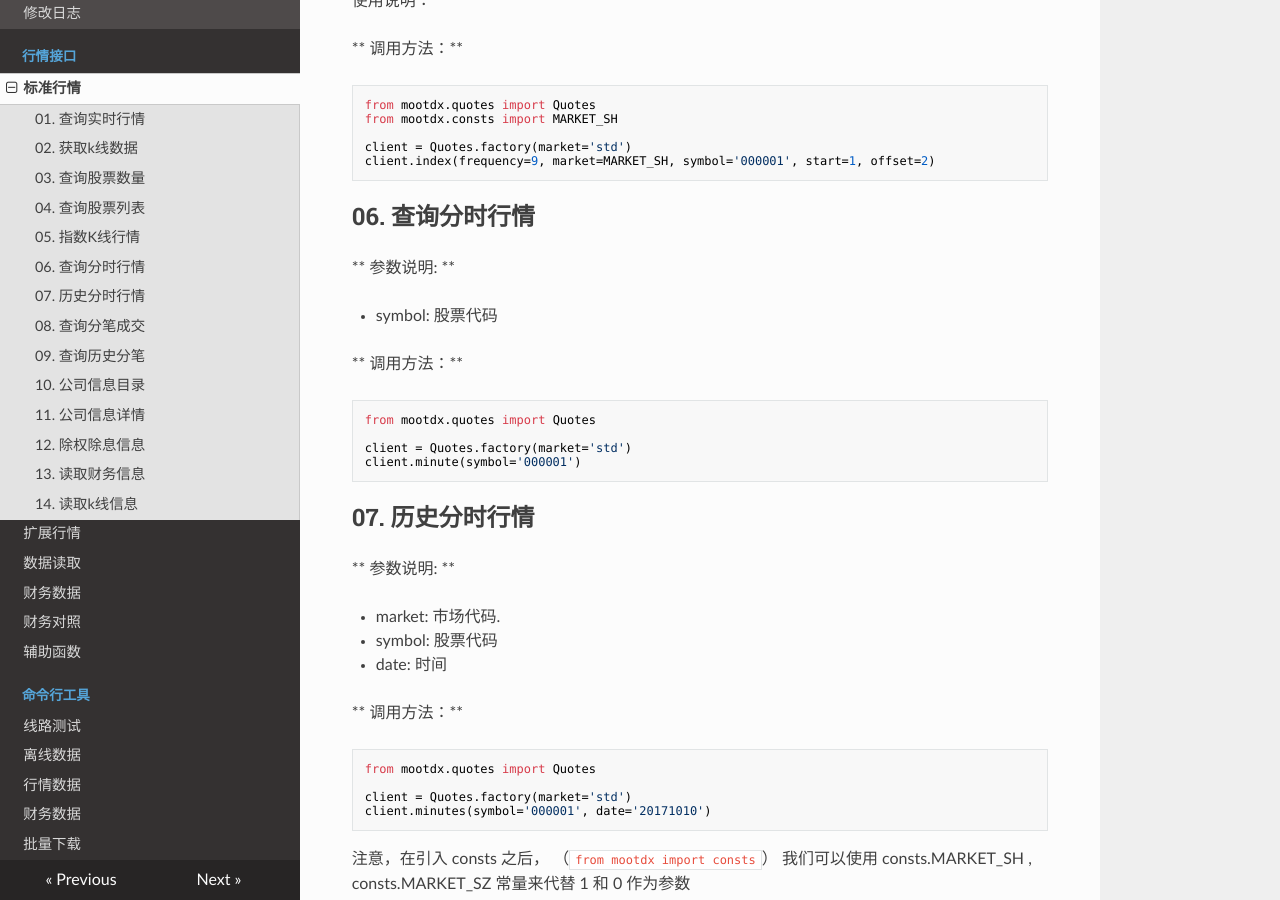
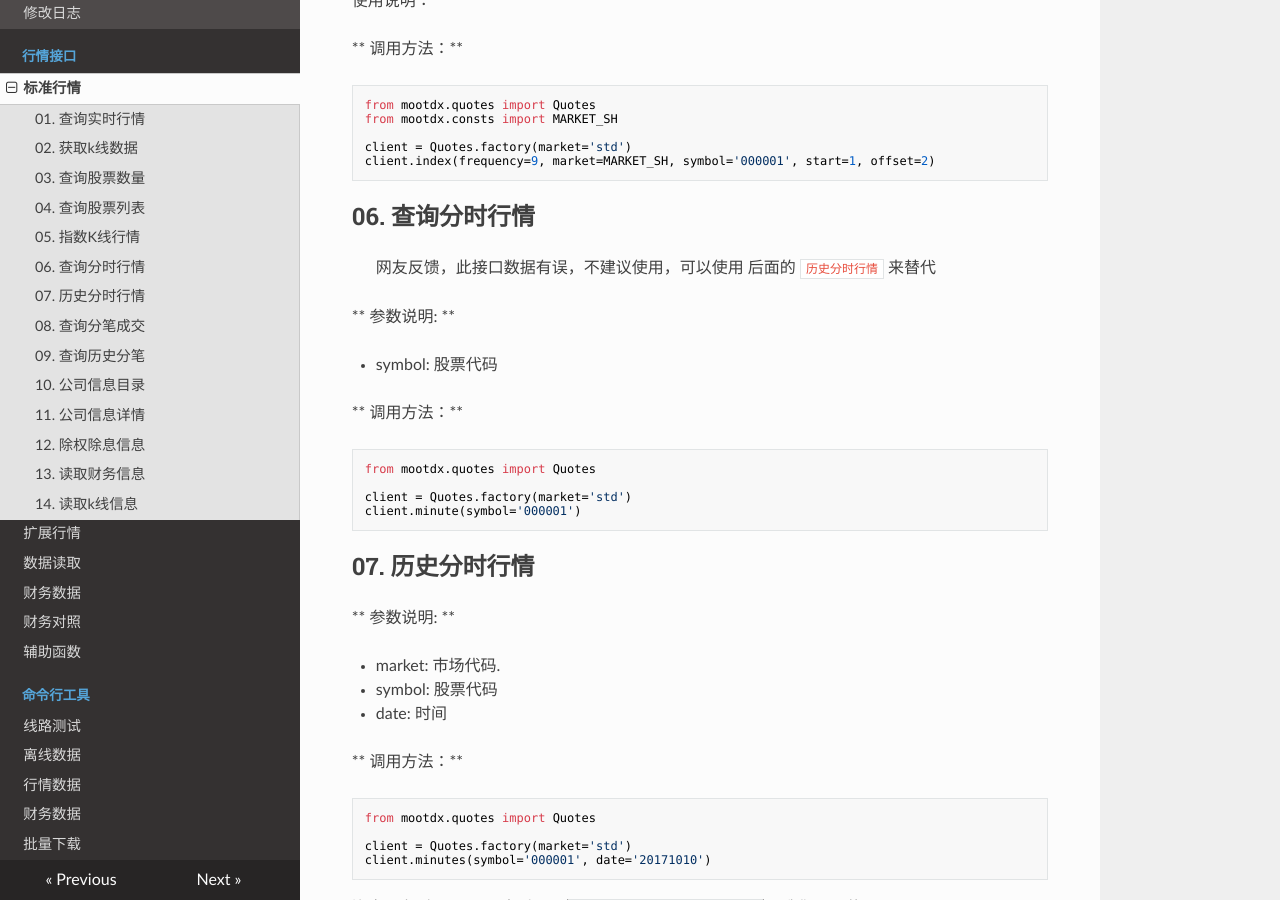
Before and after one commit to mootdx/mootdx, an MkDocs documentation site: the page built from docs/api/quote1.md, in a window 1280 px wide and 900 px high, scrolled down 2392 px. Built offline with MkDocs 1.6.1, drawn with Linux system fonts in a browser that asks for light colours; nearby versions of some CDN libraries; old or Windows-style settings are respelled for this version of MkDocs.

Commit message:
chg: 修正文档错误

````diff
--- a/docs/api/quote1.md
+++ b/docs/api/quote1.md
@@ -121,6 +121,8 @@ client.index(frequency=9, market=MARKET_SH, symbol='000001', start=1, offset=2)
 ```
 
 ## 06. 查询分时行情
+
+> 网友反馈，此接口数据有误，不建议使用，可以使用 后面的 `历史分时行情` 来替代
 
 ** 参数说明: **
 
````
